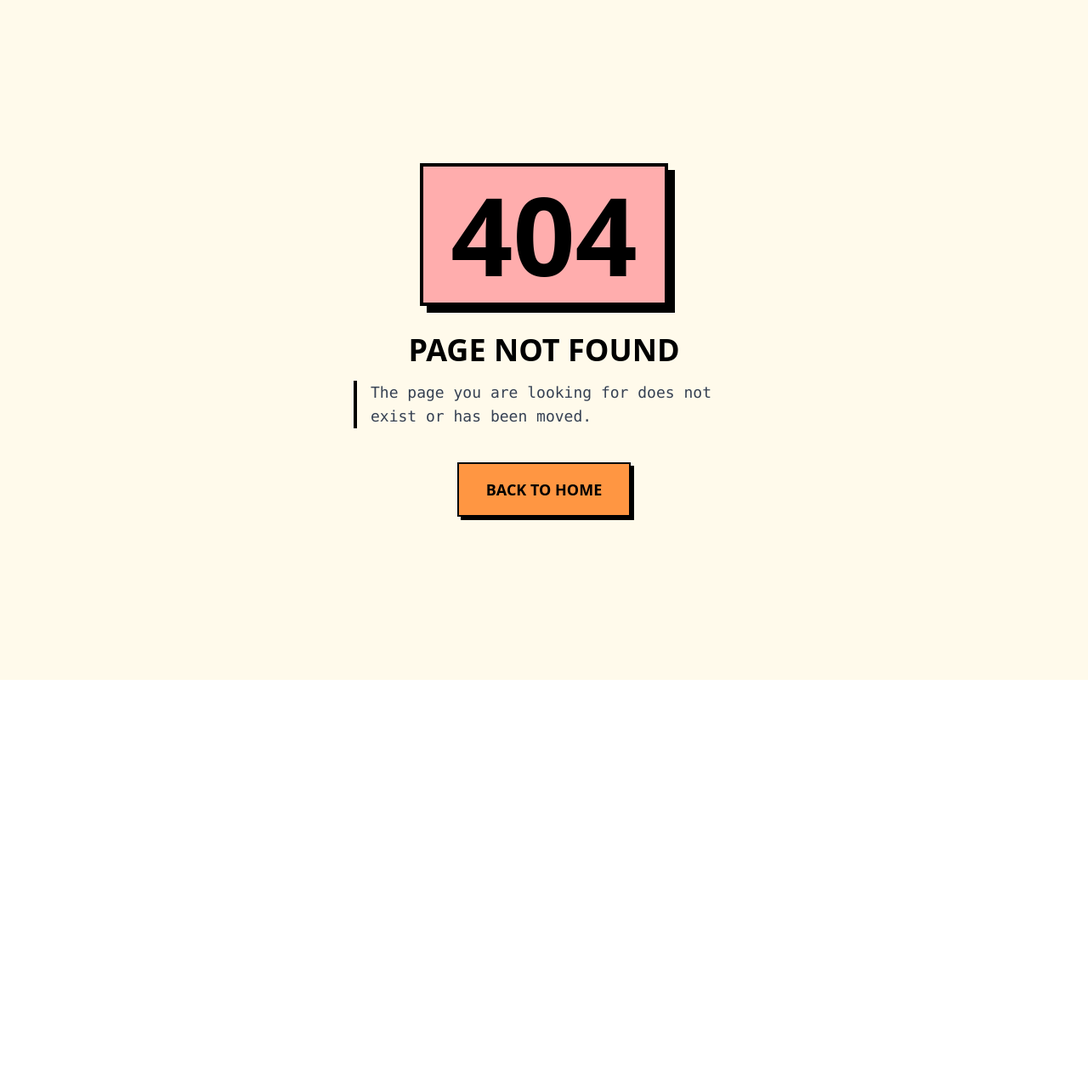
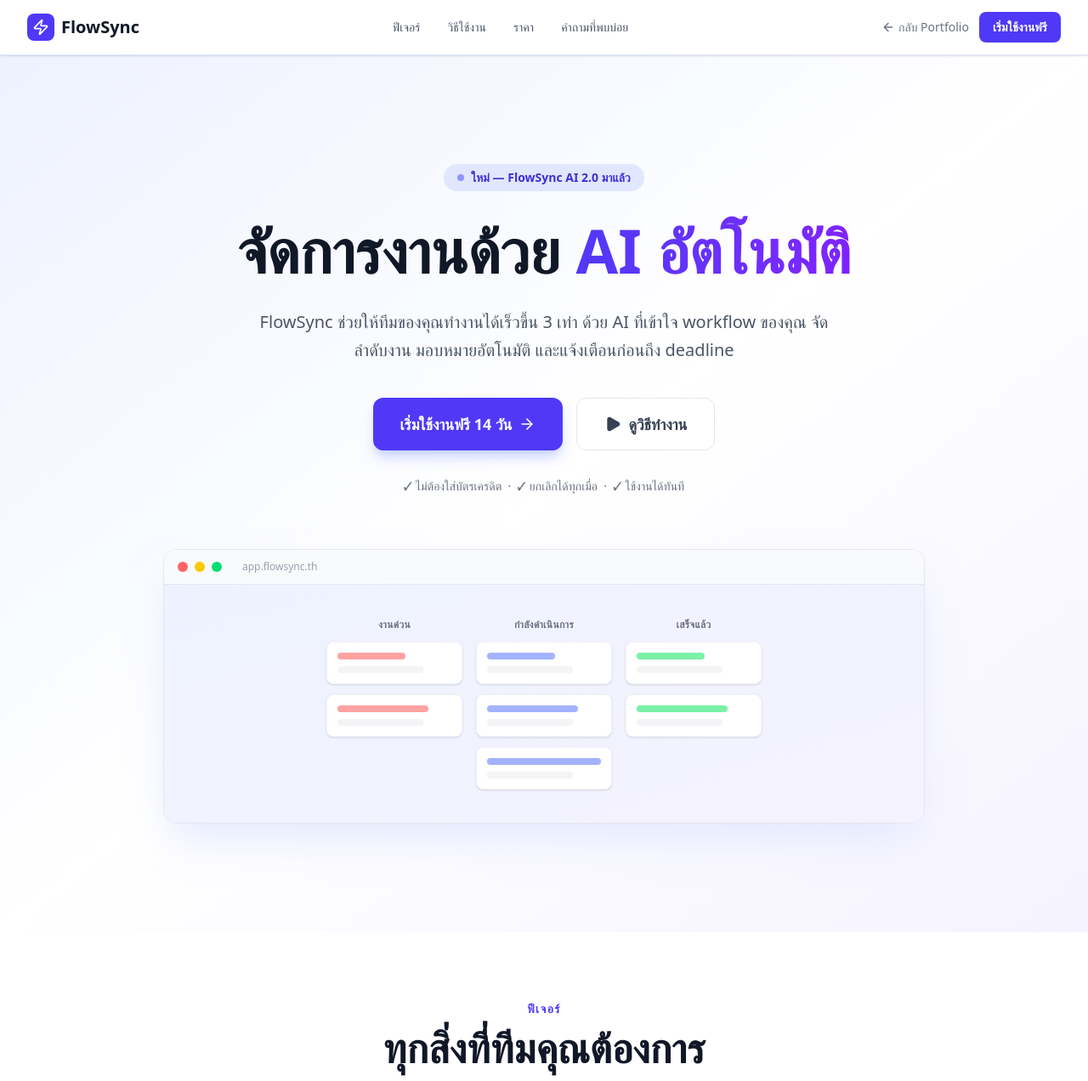
Before and after one commit to Manchinn/Portfolio, a Next.js app: page /saas in a window 1280 px wide. Before the commit this address had no page. Shown: the top 1272 px of the page at 85% size. Before the commit the page ends 800 px from the top, so only its background shows below. Built offline with nearby package versions, Linux system fonts and the light colour scheme.

Commit message:
feat: assemble SaaS landing page with all sections

```diff
--- /dev/null
+++ b/src/app/saas/page.tsx
@@ -0,0 +1,25 @@
+import SaasNavbar from './components/SaasNavbar'
+import Hero from './components/Hero'
+import Features from './components/Features'
+import HowItWorks from './components/HowItWorks'
+import Pricing from './components/Pricing'
+import Testimonials from './components/Testimonials'
+import Faq from './components/Faq'
+import CtaBanner from './components/CtaBanner'
+import SaasFooter from './components/SaasFooter'
+
+export default function SaasPage() {
+  return (
+    <main>
+      <SaasNavbar />
+      <Hero />
+      <Features />
+      <HowItWorks />
+      <Pricing />
+      <Testimonials />
+      <Faq />
+      <CtaBanner />
+      <SaasFooter />
+    </main>
+  )
+}
```
